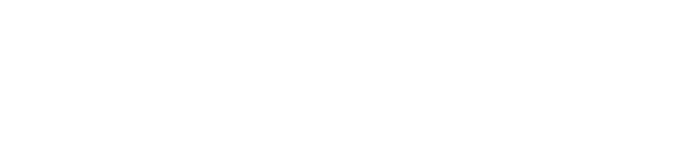
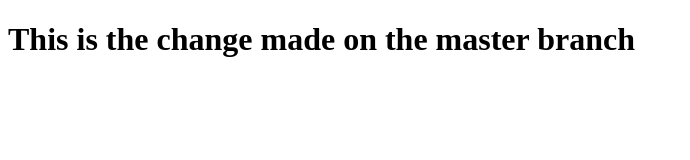
Before and after one commit to carlfahl/git_diff_merge_rebase, a plain HTML site: page index.html in a window 1280 px wide. Shown: the whole page, without its empty margins (0-690 px from the left). Drawn offline with Linux system fonts and the light colour scheme.

Commit message:
edits to index.html

```diff
--- a/index.html
+++ b/index.html
@@ -2,9 +2,9 @@
 <html>
   <head>
     <meta charset="utf-8">
-    <title></title>
+    <title>Master Branch Title</title>
   </head>
   <body>
-
+    <h1>This is the change made on the master branch</h1>
   </body>
 </html>
```
Also changed, not shown: 1 other file.
